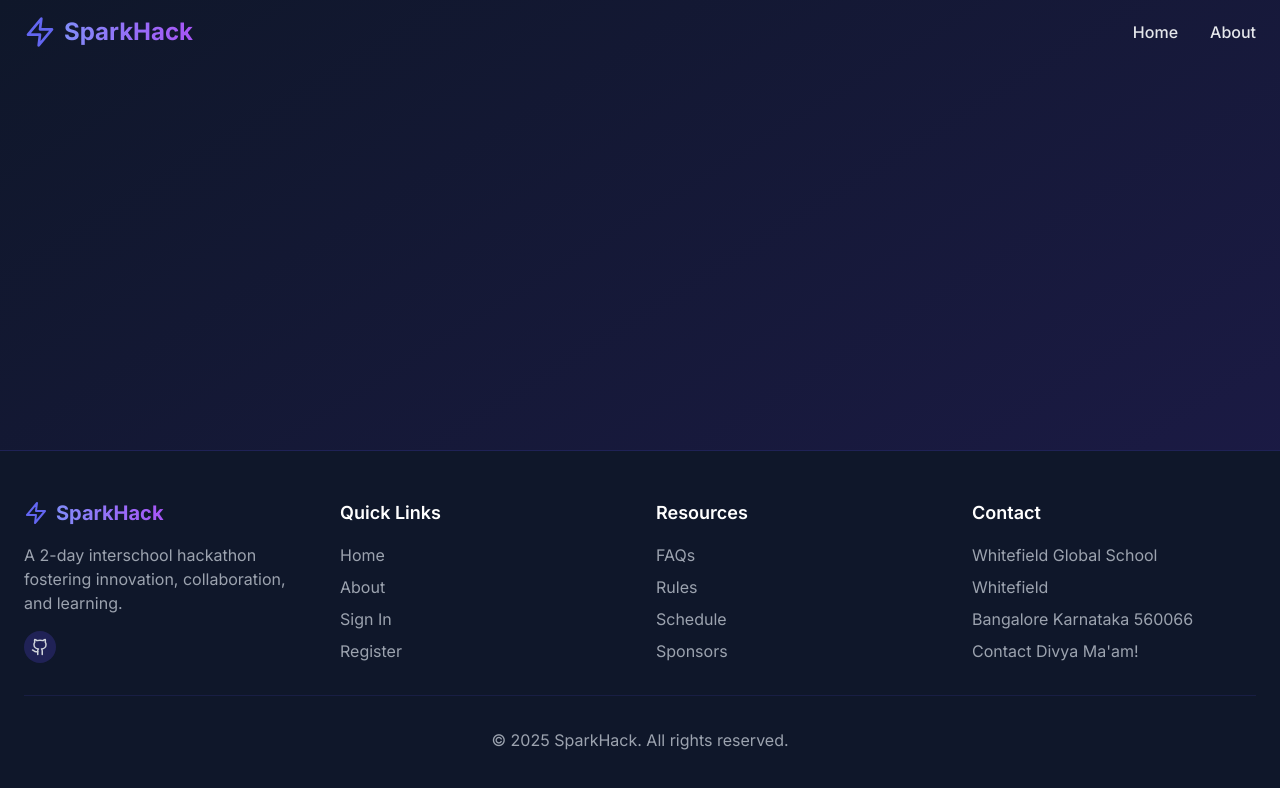
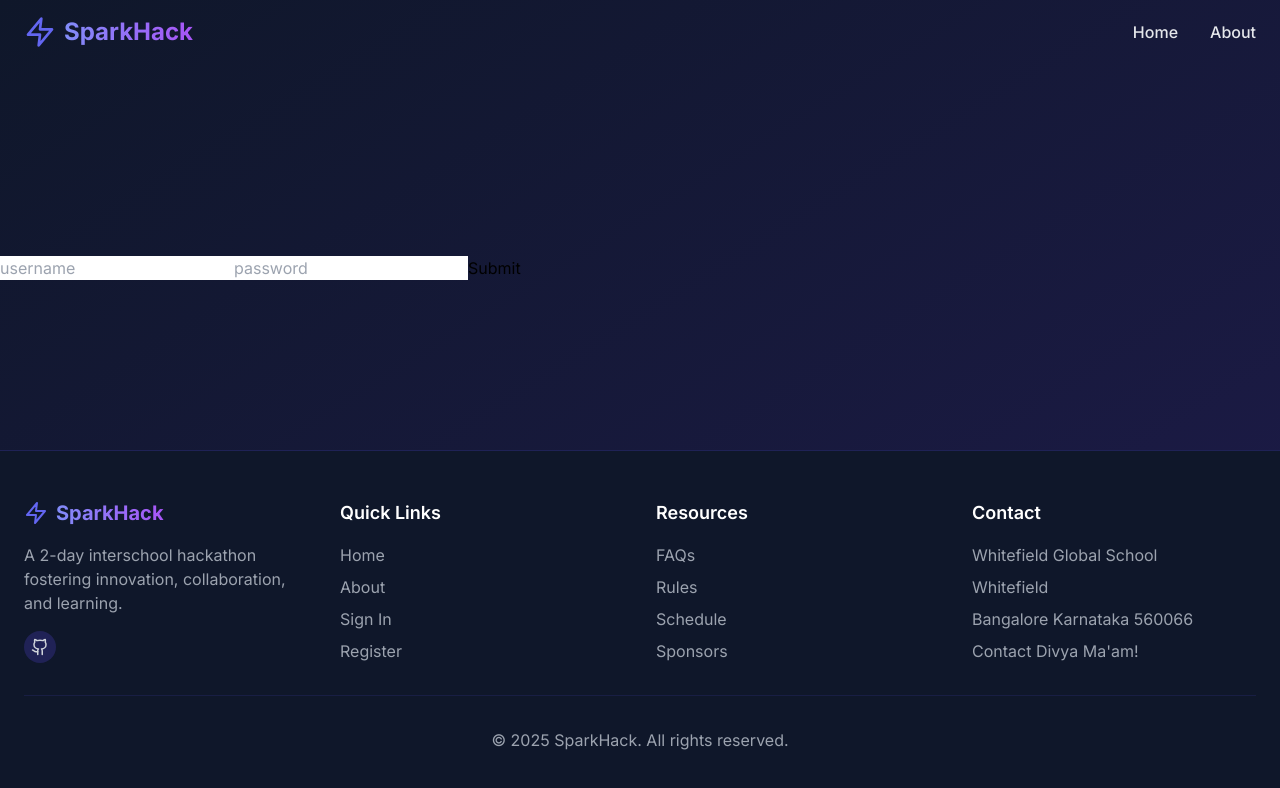
Before and after one commit to yajathome/SparkHackWebsite, a React (Vite) app: page /admin-login in a window 1280 px wide. Shown: the top 788 px of the page. Built offline with nearby package versions, Linux system fonts and the light colour scheme.

Commit message:
admin login function with backend complete

```diff
--- a/src/App.tsx
+++ b/src/App.tsx
@@ -10,6 +10,7 @@ import Register from './pages/Register';
 import Dashboard from './pages/Dashboard';
 import Admin from './pages/Admin';
 import Logout from "./pages/Logout";
+import AdminLogin from "./pages/AdminLogin.jsx"
 // import { AuthProvider } from './context/AuthContext';
 
 function App() {
@@ -25,6 +26,7 @@ function App() {
               <Route path="/login" element={<Login />} />
               <Route path="/register" element={<Register />} />
               <Route path="/logout" element={<Logout />} />
+              <Route path="/admin-login" element={<AdminLogin />} ></Route>
             </Routes>
           </main>
           <Footer />
--- /dev/null
+++ b/src/pages/AdminLogin.jsx
@@ -0,0 +1,48 @@
+import React, { useState } from 'react';
+
+function AdminLogin() {
+    const backendLink = "https://wof-backend-06a981c05bce.herokuapp.com"
+    const developmentBackendLink = "http://localhost:4444"
+
+    const handleSubmit = (event) => {
+        event.preventDefault()
+
+        let username = event.target.credential.value
+        let password = event.target.password.value
+
+        let payload = {
+            credential: username,
+            password: password,
+        }
+
+        const requestOptions = {
+            method: "POST",
+            headers: {
+                "Content-Type": "application/json",
+            },
+            body: JSON.stringify(payload),
+        }
+        fetch(`${backendLink}/admin-login`, requestOptions)
+            .then((response) => response.json())
+            .then((data) => {
+                if (data.error) {
+                    console.log("login incorrect:", data.error)
+                    return
+                }
+                console.log(data)
+                sessionStorage.removeItem("team")
+                sessionStorage.setItem("admin_user", JSON.stringify(data.admin_user))
+            })
+    }
+    return (
+        <div>
+            <form onSubmit={handleSubmit} method="post" style={{"marginTop": "20%"}}>
+                <input type="text" name="credential" placeholder="username" id="credential" />
+                <input type="password" name="password" placeholder="password" id="password" />
+                <button type="submit">Submit</button>
+            </form>
+        </div>
+    );
+}
+
+export default AdminLogin
--- a/src/pages/Login.jsx
+++ b/src/pages/Login.jsx
@@ -3,6 +3,7 @@ import { useNavigate } from "react-router-dom"
 
 function Login() {
     const backendLink = "https://wof-backend-06a981c05bce.herokuapp.com"
+    const developmentBackendLink = "http://localhost:4444"
     const [message, setMessage] = useState()
     const navigate = useNavigate()
 
```
